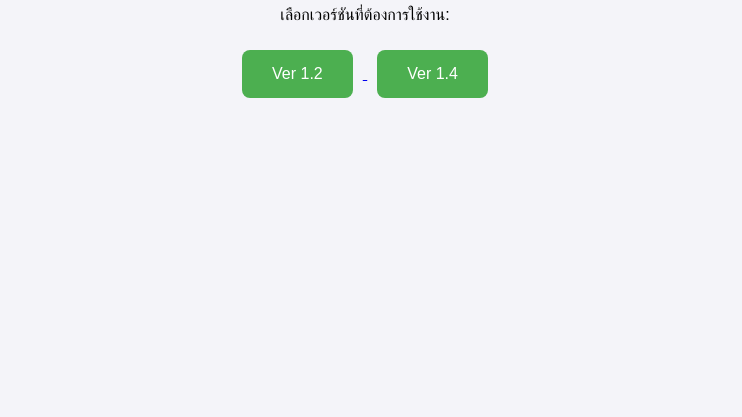
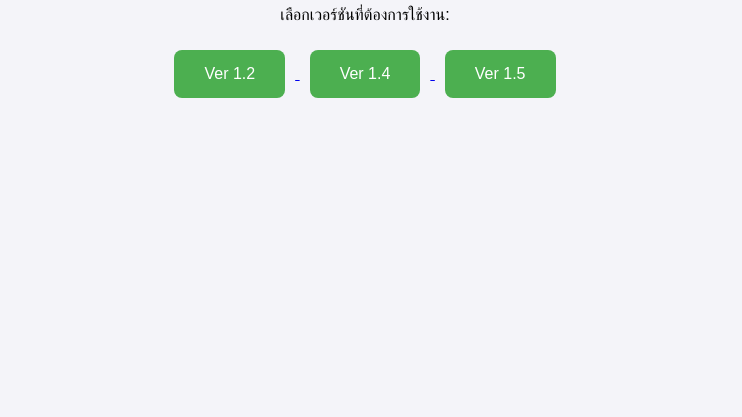
Before and after one commit to M5c02n19/pin_system.github.io, a plain HTML site: page index.html in a window 1280 px wide. Shown: the part 383-800 px from the top of the page, without its empty margins (275-1017 px from the left). Drawn offline with Linux system fonts and the light colour scheme.

Commit message:
Update index.html

```diff
--- a/index.html
+++ b/index.html
@@ -46,6 +46,9 @@
      <a href="pin_system_full_V1.3_U.html">
       <button class="btn">Ver 1.4</button>
     </a>
+       <a href="pin_system_full_V1.5_U.html">
+      <button class="btn">Ver 1.5</button>
+    </a>
   </div>
 </body>
 </html>
```
